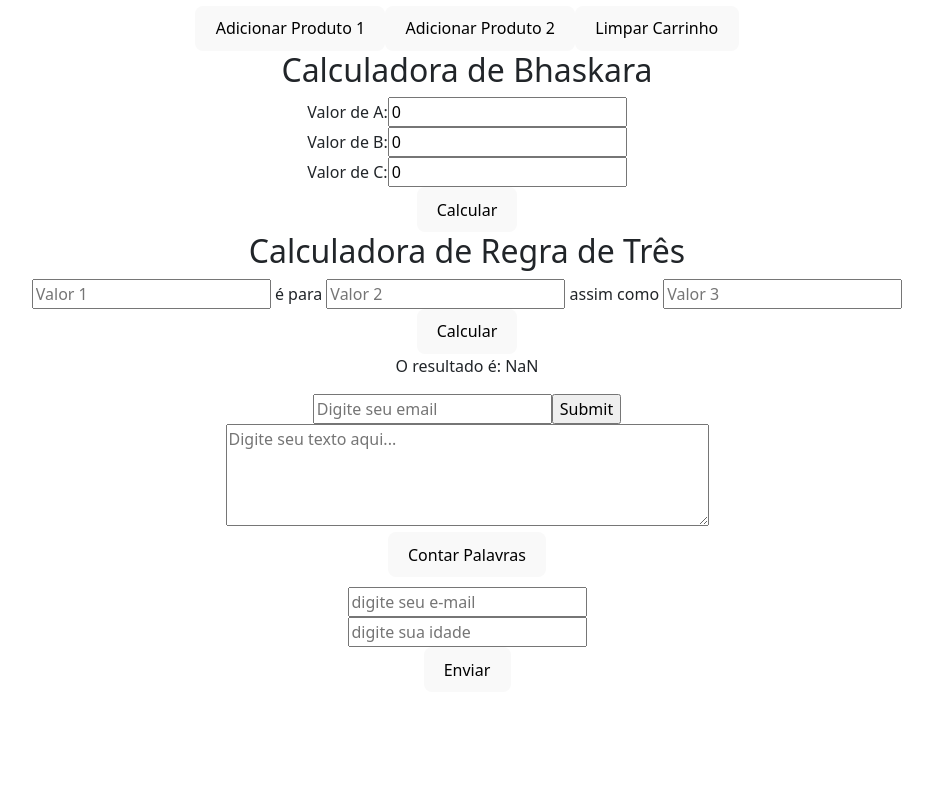
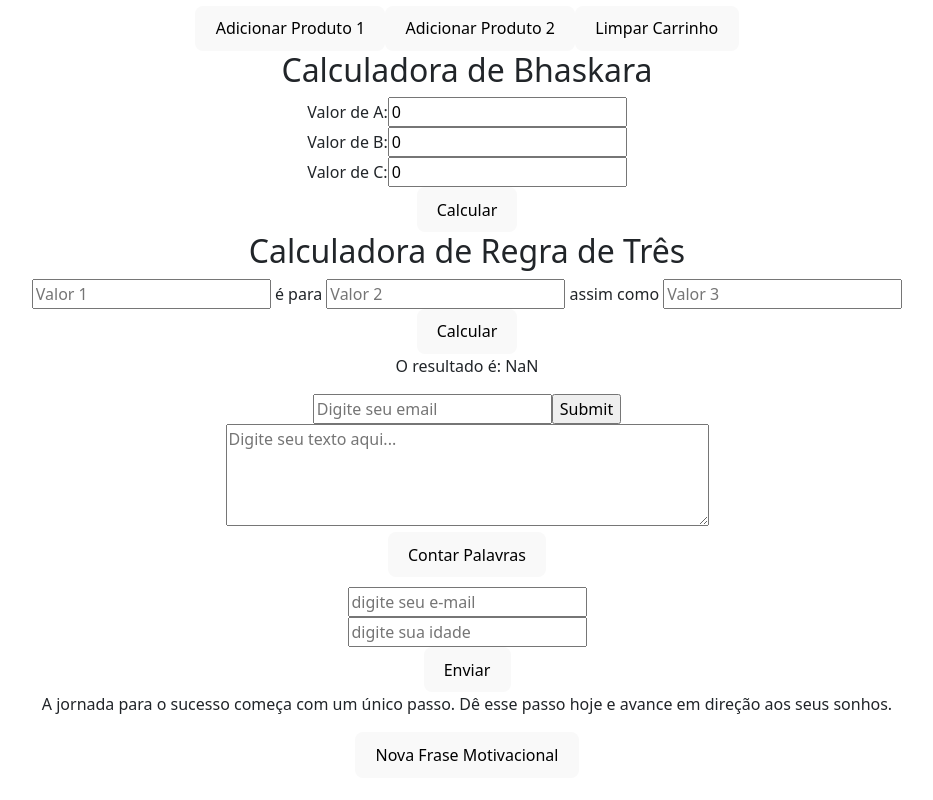
Before and after one commit to euannerocha/tres_meia_meia_code, a React (Vite) app in the folder code_tres_meia_meia/: page / in a window 1280 px wide. Shown: the part 3806-4606 px from the top of the page, without its empty margins (173-1106 px from the left). Before the commit the page ends 4562 px from the top, so only its background shows below. Built offline with nearby package versions, Linux system fonts and the light colour scheme; no server answers.

Commit message:
frases motivacionais

```diff
--- a/code_tres_meia_meia/src/pages/Home.tsx
+++ b/code_tres_meia_meia/src/pages/Home.tsx
@@ -41,6 +41,7 @@ import RegraDeTres from "../progresso/Fevereiro/dia_57/dia_cinquenta_e_sete";
 import EmailValidation from "../progresso/Fevereiro/dia_58/dia_cinquenta_e_oito";
 import WordCounter from "../progresso/Fevereiro/dia_59/dia_cinquenta_e_nove";
 import EmailForm from "../progresso/Fevereiro/dia_60/dia_sessenta";
+import MotivationalButton from "../progresso/Marco/dia_61/dia_sessenta_e_um";
 
 // import BarChart from "./progresso/Fevereiro/dia_37/dia_trinta_e_sete";
 
@@ -182,6 +183,7 @@ function Home() {
       <EmailValidation />
       <WordCounter />
       <EmailForm />
+      <MotivationalButton />
     </div>
   );
 }
--- /dev/null
+++ b/code_tres_meia_meia/src/progresso/Marco/dia_61/dia_sessenta_e_um.tsx
@@ -0,0 +1,34 @@
+import React, { useState } from "react";
+
+const MotivationalButton: React.FC = () => {
+  const motivationalPhrases: string[] = [
+    "A jornada para o sucesso começa com um único passo. Dê esse passo hoje e avance em direção aos seus sonhos.",
+    "Não limite seus desafios, desafie seus limites. Você é mais forte do que imagina.",
+    "Acredite no poder dos seus sonhos. Eles são o combustível que impulsiona você na direção dos seus objetivos.",
+    "As maiores conquistas surgem da persistência. Continue seguindo em frente, mesmo quando parecer difícil.",
+    "Cada obstáculo é uma oportunidade de crescimento. Encare-os de frente e transforme desafios em triunfos.",
+    "O sucesso não é uma linha reta, mas sim uma jornada cheia de altos e baixos. Mantenha-se firme e continue avançando.",
+    "Não permita que o medo de falhar o impeça de tentar. O fracasso é apenas uma parte do caminho para o sucesso.",
+    "Seja a mudança que você deseja ver no mundo. Suas ações têm o poder de fazer a diferença.",
+    "Não espere por oportunidades, crie-as. O destino está em suas mãos.",
+    "O segredo do progresso é começar. Não espere pelas condições perfeitas, comece onde você está com o que tem.",
+  ];
+
+  const [currentPhrase, setCurrentPhrase] = useState<string>(
+    motivationalPhrases[0]
+  );
+
+  const handleClick = () => {
+    const randomIndex = Math.floor(Math.random() * motivationalPhrases.length);
+    setCurrentPhrase(motivationalPhrases[randomIndex]);
+  };
+
+  return (
+    <div>
+      <p>{currentPhrase}</p>
+      <button onClick={handleClick}>Nova Frase Motivacional</button>
+    </div>
+  );
+};
+
+export default MotivationalButton;
```
